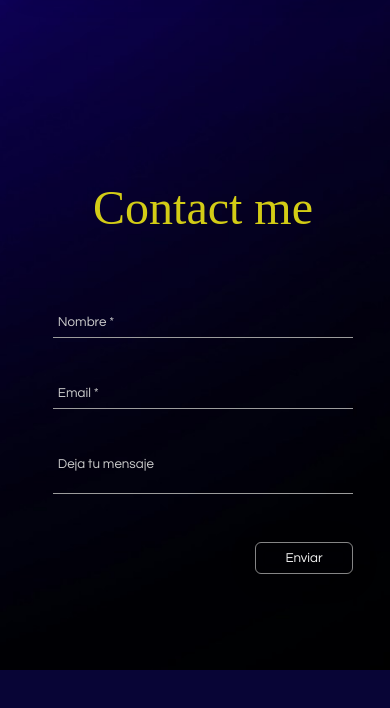
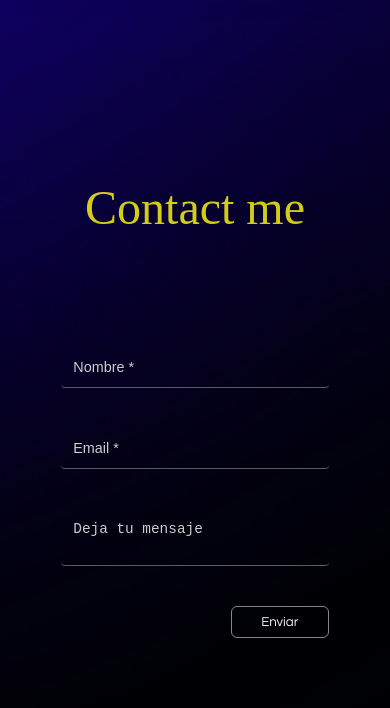
Before and after one commit to jaalzu/portfolio-1, a website: page index.html in a window 390 px wide. Shown: the part 3709-4417 px from the top of the page. Before the commit the page ends 4379 px from the top, so only its background shows below. Drawn offline with nearby package versions, Linux system fonts and the light colour scheme; a web font is replaced by a local one.

Commit message:
form fix

```diff
--- a/script.js
+++ b/script.js
@@ -33,3 +33,16 @@ $(document).ready(function(){
            ]
     });
 });
+
+
+
+jQuery.event.special.touchstart = {
+    setup: function( _, ns, handle ) {
+        this.addEventListener('touchstart', handle, { passive: !ns.includes('noPreventDefault') });
+    }
+};
+jQuery.event.special.touchmove = {
+    setup: function( _, ns, handle ) {
+        this.addEventListener('touchmove', handle, { passive: !ns.includes('noPreventDefault') });
+    }
+};
--- a/scss/_variables.scss
+++ b/scss/_variables.scss
@@ -7,3 +7,5 @@ $color-hover:rgba(255, 255, 255, 0.196);
 $color-white-strong:rgb(243, 243, 243);
 $color-yellow:rgba(245, 237, 20, 0.863);
 $color-p:rgb(205, 205, 205);
+
+$color-contact:rgba(107, 107, 107, 0.86);
--- a/scss/sections/contact/_contact.scss
+++ b/scss/sections/contact/_contact.scss
@@ -7,21 +7,28 @@
             justify-content: center;
             width: 100%;
             margin: 0 auto;
+            gap: 1.5rem;
+            background-color: transparent;
+            padding: 2rem;
+            border-radius: 8px;
+            width: min(85%, 700px);
 
             .input__group{
                 display: flex;
                 flex-direction: column;
-                gap: 3rem;
+                gap: 2.5rem;
+                width: 100%;
 
                 input,textarea{
-                    font-family: $font-family-primary;
+                    padding: 0.75rem;
+                    color: $color-p;
                     border: none;
-                    background: transparent;
-                    border-bottom: 1px solid #9C9C9C;
-                    padding-bottom: .5rem;
-                    padding-left: .3rem;
-                    width: 700px;
-                    color: $color-p;
+                    background-color: transparent;
+                    border-bottom: 1px solid $color-contact;
+                    border-radius: 4px;
+                    font-size: .9rem;
+                    width: 100%;
+
 
                     &::placeholder{
                         color:$color-p;
@@ -41,66 +48,3 @@
              }
         }
 }
-
-
-@media screen and (max-width:1010px){
-    .contact{
-        .form{
-            form{
-                .input__group{
-                    input,textarea{
-                        width: 580px;
-                    }
-                }
-            }
-        }
-    }
-}
-
-
-@media screen and (max-width:700px){
-    .contact{
-        margin-left: 1rem;
-        .form{
-            form{
-                .input__group{
-                    input,textarea{
-                        width: 440px;
-                    }
-                }
-            }
-        }
-    }
-}
-
-
-@media screen and (max-width:450px){
-    .contact{
-        margin-left: .5rem;
-        .form{
-            form{
-                .input__group{
-                    input,textarea{
-                        width: 300px;
-                    }
-                }
-            }
-        }
-    }
-}
-
-
-@media screen and (max-width:299px){
-    .contact{
-        margin-left: 2rem;
-        .form{
-            form{
-                .input__group{
-                    input,textarea{
-                        width: 270px;
-                    }
-                }
-            }
-        }
-    }
-}
```
Also changed, not shown: css/style.css, 1 other file.
